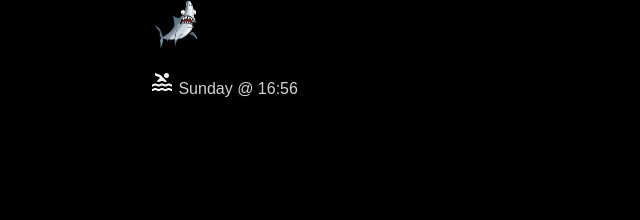
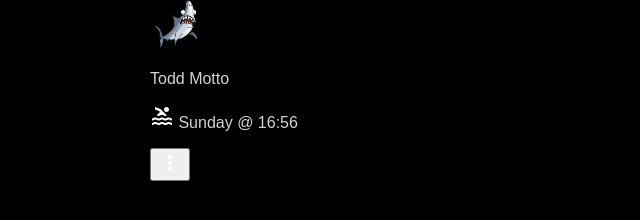
Before and after one commit to barrywaldron/swim, a website: page index.html in a window 1280 px wide. Shown: the whole page, without its empty margins (0-640 px from the left). Drawn offline with Linux system fonts and the light colour scheme.

Commit message:
icon added

```diff
--- a/index.html
+++ b/index.html
@@ -31,7 +31,7 @@
             width="50px"
             height="50px">
         <div>
-          <p class="card_meta-name"></p>
+          <p class="card_meta-name">Todd Motto</p>
           <p class="card_meta-date">
             <img
               src="/assets/sharp_pool_white_24dp.png"
@@ -39,6 +39,11 @@
               Sunday @ 16:56
           </p>
         </div>
+        <button type="button"
+                class="card_meta-more">
+          <img  src="/assets/outline_more_vert_white_24dp.png"
+
+        </button>
 
 
       </div><!--card_meta-->
```
Also changed, not shown: assets/outline_more_vert_white_24dp.png (added).
